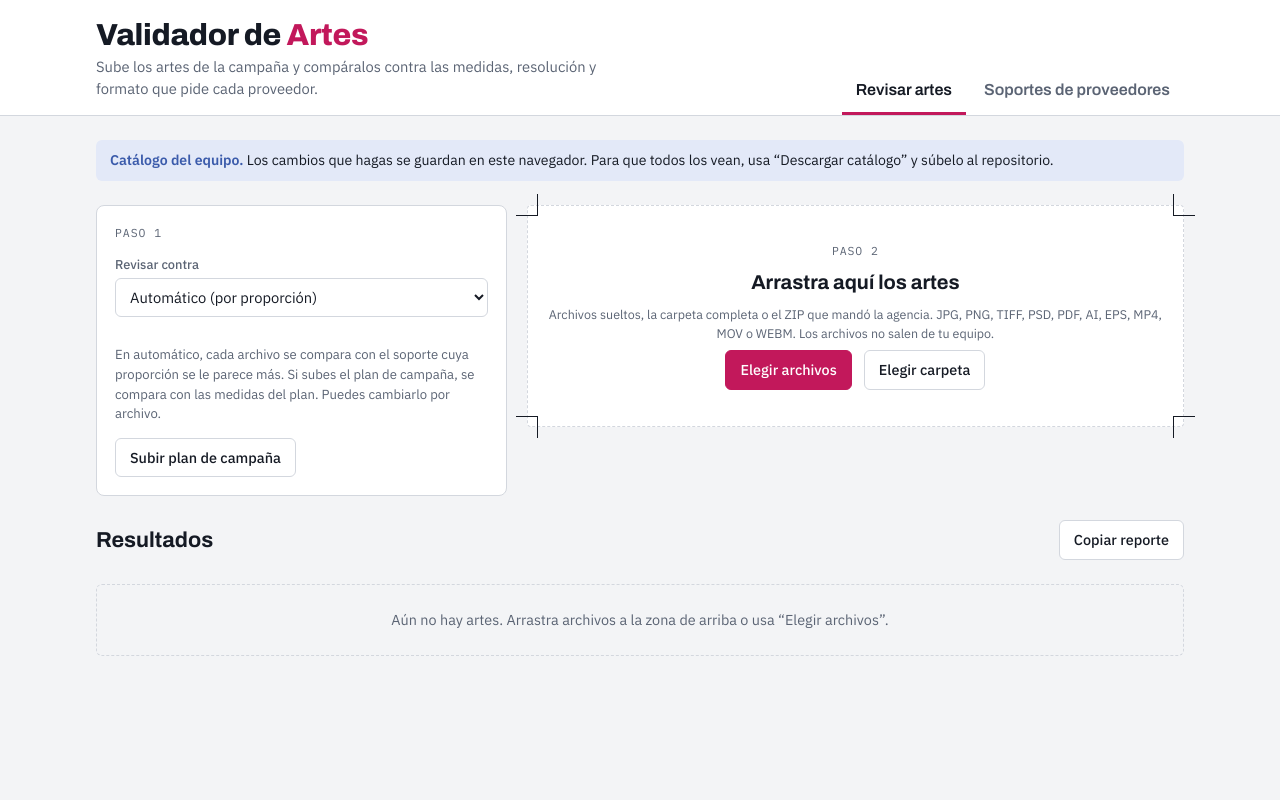
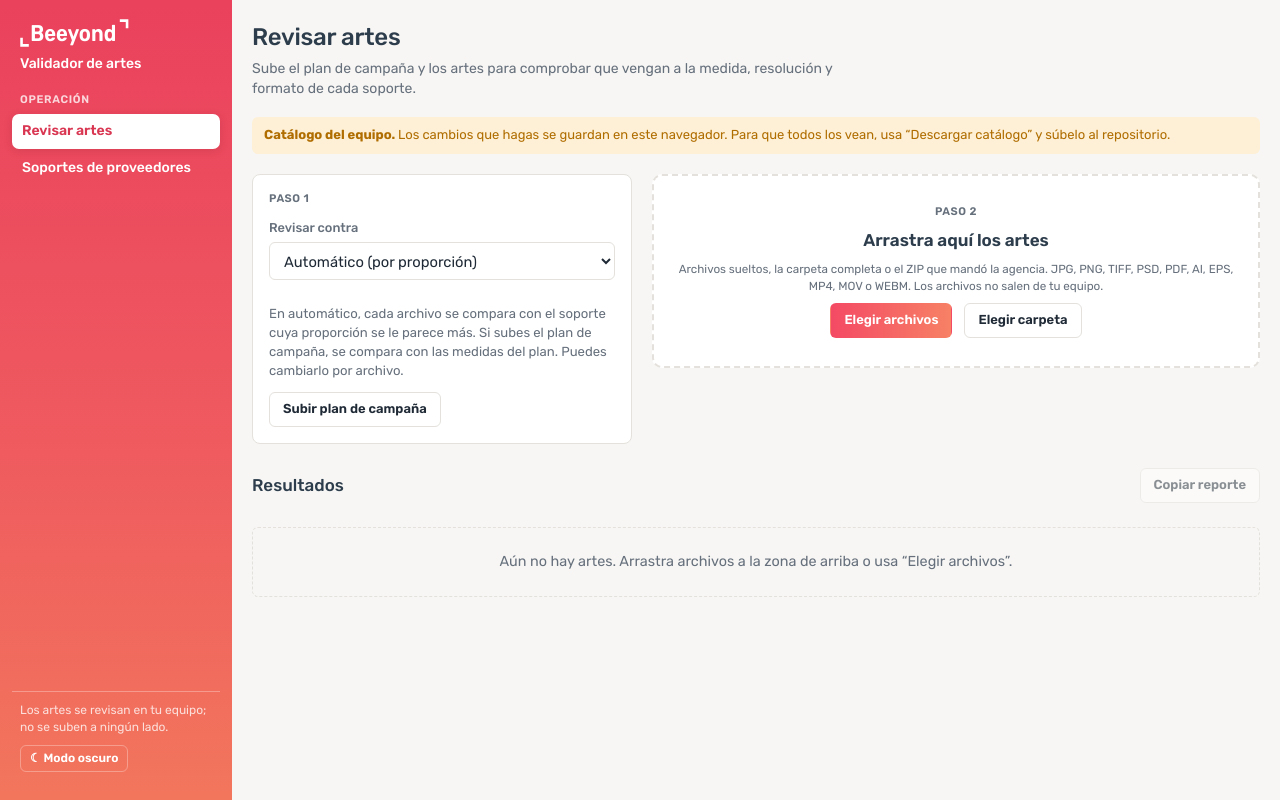
Before and after one commit to Fabela2027/validador-artes, a plain HTML site: page index.html in a window 1280 px wide. Drawn offline with Linux system fonts and the light colour scheme.

Commit message:
Aplicar el diseño de Beeyond (barra lateral coral, Rubik, modo oscuro)
Co-Authored-By: Claude Opus 5.5 <noreply@anthropic.com>
Claude-Session: https://claude.ai/code/session_01QBzy98Cae9iLkMVFJHpW1p

```diff
--- a/index.html
+++ b/index.html
@@ -6,46 +6,67 @@
 <title>Validador de Artes</title>
 <meta name="claude:viewport-fit-sides" content="cover">
 <link rel="preconnect" href="https://fonts.googleapis.com">
-<link rel="stylesheet" href="https://fonts.googleapis.com/css2?family=Archivo:wdth,wght@75..100,500..800&family=IBM+Plex+Sans:wght@400;500;600&family=IBM+Plex+Mono:wght@400;500&display=swap">
+<link rel="stylesheet" href="https://fonts.googleapis.com/css2?family=Rubik:wght@300;400;500;600;700&family=JetBrains+Mono:wght@400;600&display=swap">
+<script>try{var t=localStorage.getItem("bym-tema");if(t==="dark")document.documentElement.dataset.theme="dark";}catch(e){}</script>
 <style>
-/* Layout: mesa de preprensa. Banda superior con pestañas; zona de carga con marcas de corte; resultados como pliegos en lista. */
+/* Layout: barra lateral Beeyond (degradado coral) + área de trabajo. Marca: coral #F44A64 → #F78165, azul pizarra #2D3D4C, fondo hueso #F7F6F4, Rubik. */
 :root{
-  --bg:#f3f4f6; --surface:#ffffff; --sunk:#e8eaee; --ink:#151a24; --muted:#5b6474; --line:#d3d7de;
-  --accent:#c2185b; --accent-ink:#ffffff; --accent-soft:#fbe3ee;
-  --ok:#17803d; --ok-soft:#dcf3e3; --warn:#a35c00; --warn-soft:#fdefd6; --err:#c0262d; --err-soft:#fbe0e0; --info:#3b5bab; --info-soft:#e3e9f8;
-  --f-display:"Archivo","Arial Narrow",system-ui,sans-serif; --f-body:"IBM Plex Sans",system-ui,-apple-system,"Segoe UI",sans-serif; --f-mono:"IBM Plex Mono",ui-monospace,Menlo,Consolas,monospace;
+  --bg:#f7f6f4; --surface:#ffffff; --sunk:#f1efec; --ink:#1f2a36; --head:#2d3d4c; --muted:#66707c; --line:#e4e1dc;
+  --accent:#e63e5a; --accent-ink:#ffffff; --accent-soft:#fde6ea; --grad:linear-gradient(90deg,#f44a64,#f78165);
+  --side:linear-gradient(180deg,#ea415d 0%,#ef5a5f 55%,#f2765c 100%); --side-fg:#ffffff; --side-muted:rgb(255 255 255/.78); --side-hover:rgb(255 255 255/.16); --side-line:rgb(255 255 255/.3); --side-active-fg:#d93652;
+  --ok:#1f8a4c; --ok-soft:#dcf3e5; --warn:#b06d00; --warn-soft:#fdf0d6; --err:#b4232f; --err-soft:#fbe0e2; --info:#2d3d4c; --info-soft:#ecebe8;
+  --f-display:"Rubik",system-ui,-apple-system,"Segoe UI",sans-serif; --f-body:"Rubik",system-ui,-apple-system,"Segoe UI",sans-serif; --f-mono:"JetBrains Mono",ui-monospace,Menlo,Consolas,monospace;
+  color-scheme:light;
 }
-@media (prefers-color-scheme: dark){:root:not([data-theme="light"]){
-  --bg:#11141a; --surface:#191d25; --sunk:#0c0f14; --ink:#e8ebf0; --muted:#9aa3b2; --line:#2c323d;
-  --accent:#f06292; --accent-ink:#1a0a11; --accent-soft:#3a1626;
-  --ok:#5fd38a; --ok-soft:#153222; --warn:#f2b250; --warn-soft:#382812; --err:#ff7b7f; --err-soft:#3b1719; --info:#8fa9f0; --info-soft:#1b2440; color-scheme:dark}}
 :root[data-theme="dark"]{
-  --bg:#11141a; --surface:#191d25; --sunk:#0c0f14; --ink:#e8ebf0; --muted:#9aa3b2; --line:#2c323d;
-  --accent:#f06292; --accent-ink:#1a0a11; --accent-soft:#3a1626;
-  --ok:#5fd38a; --ok-soft:#153222; --warn:#f2b250; --warn-soft:#382812; --err:#ff7b7f; --err-soft:#3b1719; --info:#8fa9f0; --info-soft:#1b2440; color-scheme:dark}
+  --bg:#141a21; --surface:#1c242e; --sunk:#243040; --ink:#e8ecf1; --head:#f2f5f8; --muted:#9daabb; --line:#334255;
+  --accent:#ff6b80; --accent-ink:#ffffff; --accent-soft:#3a2230;
+  --side:linear-gradient(180deg,#a8304a 0%,#ad3e45 55%,#a9503c 100%); --side-muted:rgb(255 255 255/.72); --side-hover:rgb(255 255 255/.12); --side-line:rgb(255 255 255/.22); --side-active-fg:#a8304a;
+  --ok:#4cc27e; --ok-soft:#163525; --warn:#e6a93b; --warn-soft:#3a2c12; --err:#ff7b6e; --err-soft:#3d1c19; --info:#c5d0dc; --info-soft:#26303c; color-scheme:dark;
+}
 *{box-sizing:border-box}
 [hidden]{display:none!important}
-body{margin:0;background:var(--bg);color:var(--ink);font-family:var(--f-body);font-size:15px;line-height:1.5}
-.wrap{max-width:1120px;margin:0 auto;padding-left:max(16px,env(safe-area-inset-left,0px));padding-right:max(16px,env(safe-area-inset-right,0px))}
-header.top{background:var(--surface);border-bottom:1px solid var(--line)}
-header.top .wrap{display:flex;flex-wrap:wrap;align-items:flex-end;justify-content:space-between;gap:12px 24px;padding-block:20px 0}
-.brand h1{font-family:var(--f-display);font-stretch:80%;font-weight:800;font-size:1.9rem;letter-spacing:-.01em;line-height:1;margin:0;text-wrap:balance}
-.brand h1 span{color:var(--accent)}
-.brand p{margin:6px 0 14px;color:var(--muted);font-size:.92rem;max-width:60ch}
-nav.tabs{display:flex;gap:4px}
-nav.tabs a{font-family:var(--f-display);font-stretch:90%;font-weight:600;font-size:1rem;color:var(--muted);text-decoration:none;padding:10px 14px;border-bottom:3px solid transparent}
-nav.tabs a[aria-current="page"]{color:var(--ink);border-bottom-color:var(--accent)}
-nav.tabs a:focus-visible,button:focus-visible,select:focus-visible,input:focus-visible,textarea:focus-visible{outline:2px solid var(--accent);outline-offset:2px}
-main.wrap{padding-block:24px 64px;display:grid;gap:24px}
-.banner{font-size:.88rem;padding:10px 14px;border-radius:6px;background:var(--info-soft);color:var(--ink)}
-.banner b{color:var(--info)}
-.eyebrow{font-family:var(--f-mono);font-size:.72rem;letter-spacing:.08em;text-transform:uppercase;color:var(--muted)}
-h2{font-family:var(--f-display);font-stretch:85%;font-weight:700;font-size:1.35rem;margin:0;text-wrap:balance}
+body{margin:0;background:var(--bg);color:var(--ink);font-family:var(--f-body);font-size:14px;line-height:1.45}
+h1,h2,h3{color:var(--head)}
+.shell{display:grid;grid-template-columns:232px minmax(0,1fr);min-height:100vh}
+.side{background:var(--side);color:var(--side-fg);padding:18px 12px;display:flex;flex-direction:column;gap:18px;position:sticky;top:0;height:100vh;overflow:auto}
+.side .brand{padding:0 8px;display:flex;flex-direction:column;gap:6px}
+.side .brand .logo{color:#fff;height:30px;width:auto;align-self:flex-start}
+.side .brand b{color:var(--side-fg);font-size:14px;font-weight:500}
+.navgroup{display:flex;flex-direction:column;gap:2px}
+.navgroup>span{font-size:11px;text-transform:uppercase;letter-spacing:.06em;color:var(--side-muted);font-weight:600;padding:0 8px 4px}
+.navgroup a{display:flex;align-items:center;padding:7px 10px;border-radius:7px;text-decoration:none;color:var(--side-fg);font-weight:500}
+.navgroup a:hover{background:var(--side-hover)}
+.navgroup a[aria-current="page"]{background:#fff;color:var(--side-active-fg);font-weight:600;box-shadow:0 2px 8px rgb(120 20 40/.18)}
+.side .foot{margin-top:auto;padding:10px 8px;border-top:1px solid var(--side-line);font-size:12px;color:var(--side-muted);display:flex;flex-direction:column;gap:8px}
+.side .foot button{background:transparent;color:var(--side-fg);border-color:var(--side-line);align-self:flex-start;font-size:12px;padding:4px 9px}
+.side .foot button:hover{background:var(--side-hover);border-color:var(--side-line)}
+.wrap{min-width:0;padding-left:max(20px,env(safe-area-inset-left,0px));padding-right:max(20px,env(safe-area-inset-right,0px))}
+.pagehead{padding-block:20px 18px}
+.pagehead h1{margin:0;font-size:24px;font-weight:500;letter-spacing:-.01em}
+.pagehead p{margin:4px 0 0;color:var(--muted);max-width:70ch}
+:focus-visible{outline:2px solid var(--accent);outline-offset:1px}
+main.wrap{padding-block:0 64px;display:grid;gap:20px;align-content:start;max-width:1180px}
+@media (max-width:860px){
+  .shell{grid-template-columns:1fr}
+  .side{position:static;height:auto;flex-direction:row;flex-wrap:wrap;gap:8px;padding:10px max(12px,env(safe-area-inset-left,0px))}
+  .side .brand{width:100%}
+  .navgroup{flex-direction:row;flex-wrap:wrap}
+  .navgroup>span{display:none}
+  .side .foot{margin-top:0;border-top:0;flex-direction:row;align-items:center;width:100%;padding:0 8px}
+  .wrap{padding-left:max(16px,env(safe-area-inset-left,0px));padding-right:max(16px,env(safe-area-inset-right,0px))}
+}
+.banner{font-size:13px;padding:9px 12px;border-radius:6px;background:var(--warn-soft);color:var(--warn)}
+.banner b{color:inherit}
+.eyebrow{font-size:11px;letter-spacing:.05em;text-transform:uppercase;color:var(--muted);font-weight:600}
+h2{font-family:var(--f-display);font-weight:500;font-size:17px;margin:0;text-wrap:balance}
 .row{display:flex;flex-wrap:wrap;gap:12px;align-items:center}
 .spacer{flex:1}
-button,.btn{font:inherit;font-weight:500;font-size:.9rem;border:1px solid var(--line);background:var(--surface);color:var(--ink);padding:8px 14px;border-radius:6px;cursor:pointer}
-button:hover{border-color:var(--muted)}
-button.primary{background:var(--accent);border-color:var(--accent);color:var(--accent-ink)}
+button,.btn{font:inherit;font-weight:600;font-size:13px;border:1px solid var(--line);background:var(--surface);color:var(--ink);padding:7px 13px;border-radius:6px;cursor:pointer}
+button:hover{background:var(--sunk)}
+button:disabled{opacity:.5;cursor:not-allowed}
+button.primary{background:var(--grad);border-color:transparent;color:#fff;font-weight:600}
+button.primary:hover{filter:brightness(1.05)}
 button.ghost{background:transparent;border-color:transparent;color:var(--muted);padding-inline:8px}
 button.ghost:hover{color:var(--ink)}
 button.danger{color:var(--err)}
@@ -55,17 +76,12 @@ label.f{display:grid;gap:4px;font-size:.8rem;color:var(--muted);min-width:0}
 label.f > span{font-weight:500}
 
 /* Zona de carga con marcas de corte */
-.drop{position:relative;background:var(--surface);border:1px dashed var(--line);border-radius:4px;padding:36px 20px;text-align:center;display:grid;gap:8px;justify-items:center;transition:background .15s,border-color .15s}
+.drop{position:relative;background:var(--surface);border:2px dashed var(--line);border-radius:10px;padding:28px 20px;text-align:center;display:grid;gap:8px;justify-items:center;transition:background .15s,border-color .15s}
 .drop.over{background:var(--accent-soft);border-color:var(--accent)}
-.drop .mk{position:absolute;width:22px;height:22px;border-color:var(--ink);border-style:solid;border-width:0}
-.drop .mk.tl{top:-12px;left:-12px;border-right-width:1.5px;border-bottom-width:1.5px}
-.drop .mk.tr{top:-12px;right:-12px;border-left-width:1.5px;border-bottom-width:1.5px}
-.drop .mk.bl{bottom:-12px;left:-12px;border-right-width:1.5px;border-top-width:1.5px}
-.drop .mk.br{bottom:-12px;right:-12px;border-left-width:1.5px;border-top-width:1.5px}
-.drop strong{font-family:var(--f-display);font-stretch:85%;font-size:1.25rem;font-weight:700}
+.drop strong{font-size:17px;font-weight:600;color:var(--head)}
 .drop small{color:var(--muted)}
 .controls{display:grid;grid-template-columns:minmax(0,1fr) minmax(0,1.6fr);gap:20px;align-items:start}
-.panel{background:var(--surface);border:1px solid var(--line);border-radius:8px;padding:18px;display:grid;gap:14px}
+.panel{background:var(--surface);border:1px solid var(--line);border-radius:8px;padding:16px;display:grid;gap:12px;min-width:0}
 .spec{font-family:var(--f-mono);font-size:.8rem;color:var(--muted);display:grid;gap:2px}
 .spec b{color:var(--ink);font-weight:500}
 
@@ -89,10 +105,10 @@ label.f > span{font-weight:500}
 .checks li{display:grid;grid-template-columns:18px minmax(0,1fr);gap:6px}
 .checks li::before{font-family:var(--f-mono);font-weight:600;text-align:center}
 .checks .l-ok::before{content:"✓";color:var(--ok)} .checks .l-warn::before{content:"!";color:var(--warn)} .checks .l-err::before{content:"✕";color:var(--err)} .checks .l-info::before{content:"i";color:var(--info)}
-.side{display:grid;gap:8px;justify-items:end;min-width:0}
-.pill{font-family:var(--f-display);font-stretch:85%;font-weight:700;font-size:.95rem;padding:4px 12px;border-radius:4px;white-space:nowrap}
+.rside{display:grid;gap:8px;justify-items:end;min-width:0}
+.pill{font-weight:600;font-size:12px;padding:3px 10px;border-radius:99px;white-space:nowrap}
 .p-ok{background:var(--ok-soft);color:var(--ok)} .p-warn{background:var(--warn-soft);color:var(--warn)} .p-err{background:var(--err-soft);color:var(--err)} .p-wait{background:var(--sunk);color:var(--muted)}
-.side select{max-width:240px;font-size:.82rem}
+.rside select{max-width:240px;font-size:.82rem}
 .empty{color:var(--muted);text-align:center;padding:24px;border:1px dashed var(--line);border-radius:6px;font-size:.9rem}
 
 /* Catálogo */
@@ -101,7 +117,7 @@ table{border-collapse:collapse;width:100%;font-size:.86rem}
 th,td{padding:9px 12px;text-align:left;border-bottom:1px solid var(--line);vertical-align:top;white-space:nowrap}
 th{font-family:var(--f-mono);font-size:.7rem;letter-spacing:.06em;text-transform:uppercase;color:var(--muted);font-weight:500;background:var(--sunk)}
 td.num{font-family:var(--f-mono);font-variant-numeric:tabular-nums}
-tr.grp td{background:var(--bg);font-family:var(--f-display);font-stretch:85%;font-weight:700;font-size:.98rem}
+tr.grp td{background:var(--bg);font-weight:600;color:var(--head)}
 .tag{font-family:var(--f-mono);font-size:.7rem;padding:1px 6px;border-radius:3px;background:var(--sunk);color:var(--muted)}
 .tag.ex{background:var(--warn-soft);color:var(--warn)}
 .form{display:grid;grid-template-columns:repeat(auto-fill,minmax(150px,1fr));gap:12px}
@@ -113,14 +129,14 @@ td.wrap{white-space:normal;min-width:180px;max-width:340px}
 details summary{cursor:pointer;color:var(--muted);font-size:.8rem}
 details ul{margin:4px 0 0;padding-left:16px;font-size:.8rem;color:var(--muted)}
 .tag.ad{background:var(--info-soft);color:var(--info)}
-.side .hint{max-width:240px;text-align:right;font-size:.76rem}
-@media (max-width:760px){.side .hint{text-align:left}}
+.rside .hint{max-width:240px;text-align:right;font-size:.76rem}
+@media (max-width:760px){.rside .hint{text-align:left}}
 .toast{position:fixed;left:50%;bottom:calc(20px + env(safe-area-inset-bottom,0px));transform:translateX(-50%);background:var(--ink);color:var(--bg);padding:10px 16px;border-radius:6px;font-size:.88rem;z-index:20}
 @media (max-width:760px){
   .controls{grid-template-columns:1fr}
   .res{grid-template-columns:80px minmax(0,1fr)}
   .thumb{width:80px;height:64px}
-  .side{grid-column:1/-1;justify-items:start;grid-auto-flow:row}
+  .rside{grid-column:1/-1;justify-items:start;grid-auto-flow:row}
   .form .half{grid-column:1/-1}
 }
 @media (prefers-reduced-motion:reduce){*{transition:none!important}}
@@ -128,18 +144,17 @@ details ul{margin:4px 0 0;padding-left:16px;font-size:.8rem;color:var(--muted)}
 
 </head>
 <body>
-<header class="top">
-  <div class="wrap">
-    <div class="brand">
-      <h1>Validador de <span>Artes</span></h1>
-      <p>Sube los artes de la campaña y compáralos contra las medidas, resolución y formato que pide cada proveedor.</p>
-    </div>
-    <nav class="tabs" aria-label="Secciones">
-      <a href="#revisar" id="tab-revisar">Revisar artes</a>
-      <a href="#soportes" id="tab-soportes">Soportes de proveedores</a>
-    </nav>
-  </div>
-</header>
+<div class="shell">
+<aside class="side">
+  <div class="brand"><svg class="logo" viewBox="0 0 210 58" role="img" aria-label="Beeyond"><path d="M3 38v15h14" fill="none" stroke="currentColor" stroke-width="5"/><text x="20" y="44" font-family="Rubik,Arial,sans-serif" font-weight="600" font-size="44" textLength="166" lengthAdjust="spacingAndGlyphs" fill="currentColor">Beeyond</text><path d="M193 5h14v15" fill="none" stroke="currentColor" stroke-width="5"/></svg><b>Validador de artes</b></div>
+  <nav class="navgroup" aria-label="Secciones"><span>Operación</span>
+    <a href="#revisar" id="tab-revisar">Revisar artes</a>
+    <a href="#soportes" id="tab-soportes">Soportes de proveedores</a>
+  </nav>
+  <div class="foot"><span>Los artes se revisan en tu equipo; no se suben a ningún lado.</span><button type="button" id="temaBtn" class="btn small"></button></div>
+</aside>
+<div style="min-width:0">
+<div class="wrap pagehead"><h1 id="pageTitle">Revisar artes</h1><p id="pageSub">Sube el plan de campaña y los artes para comprobar que vengan a la medida, resolución y formato de cada soporte.</p></div>
 
 <main class="wrap">
   <div class="banner" id="storeNote" hidden></div>
@@ -159,7 +174,7 @@ details ul{margin:4px 0 0;padding-left:16px;font-size:.8rem;color:var(--muted)}
       </div>
       <div>
         <div class="drop" id="drop">
-          <i class="mk tl"></i><i class="mk tr"></i><i class="mk bl"></i><i class="mk br"></i>
+
           <div class="eyebrow">Paso 2</div>
           <strong>Arrastra aquí los artes</strong>
           <small>Archivos sueltos, la carpeta completa o el ZIP que mandó la agencia. JPG, PNG, TIFF, PSD, PDF, AI, EPS, MP4, MOV o WEBM. Los archivos no salen de tu equipo.</small>
@@ -239,6 +254,8 @@ details ul{margin:4px 0 0;padding-left:16px;font-size:.8rem;color:var(--muted)}
     <div class="tablewrap"><table id="supTable"></table></div>
   </section>
 </main>
+</div>
+</div>
 <div class="toast" id="toast" hidden></div>
 
 <script>
@@ -908,7 +925,7 @@ function renderResults() {
       if (/^(JPG|PNG|WEBP|PDF)$/.test(e.ext)) extra.push(el("button", { type: "button", text: "Descargar este archivo", onclick: ev => saveFile(e.file, ev.target) }));
       extra.push(el("button", { class: "ghost", type: "button", text: "Volver al original", onclick: () => { const k = S.files.indexOf(e); if (k >= 0) S.files.splice(k, 1, e.original); renderResults(); } }));
     }
-    const side = el("div", { class: "side" }, pill, allSups().length ? sel : null, extra, el("button", { class: "ghost", type: "button", text: "Quitar", onclick: () => { S.files = S.files.filter(x => x !== e); renderResults(); } }));
+    const side = el("div", { class: "rside" }, pill, allSups().length ? sel : null, extra, el("button", { class: "ghost", type: "button", text: "Quitar", onclick: () => { S.files = S.files.filter(x => x !== e); renderResults(); } }));
     box.append(el("article", { class: "res" + (r ? " v-" + r.v : e.status === "error" ? " v-err" : "") }, thumb, body, side));
   }
   const sm = $("#summary"); sm.replaceChildren();
@@ -1047,8 +1064,18 @@ function cleanSup(o) {
 }
 
 /* ---------------- eventos ---------------- */
+const temaLabel = () => document.documentElement.dataset.theme === "dark" ? "☀ Modo claro" : "☾ Modo oscuro";
+$("#temaBtn").textContent = temaLabel();
+$("#temaBtn").onclick = () => {
+  const dark = document.documentElement.dataset.theme !== "dark";
+  if (dark) document.documentElement.dataset.theme = "dark"; else document.documentElement.dataset.theme = "light";
+  lsSet("bym-tema", dark ? "dark" : "light"); $("#temaBtn").textContent = temaLabel();
+};
 function route() {
   const v = location.hash === "#soportes" ? "soportes" : "revisar";
+  $("#pageTitle").textContent = v === "soportes" ? "Soportes de proveedores" : "Revisar artes";
+  $("#pageSub").textContent = v === "soportes" ? "Medidas, escala, sangrado, resolución y formatos que pide cada proveedor." : "Sube el plan de campaña y los artes para comprobar que vengan a la medida, resolución y formato de cada soporte.";
+  document.title = (v === "soportes" ? "Soportes" : "Revisar artes") + " · Validador Beeyond";
   $("#view-revisar").hidden = v !== "revisar"; $("#view-soportes").hidden = v !== "soportes";
   $("#view-soportes").style.display = v === "soportes" ? "grid" : "";
   $("#tab-revisar").setAttribute("aria-current", v === "revisar" ? "page" : "false");
```
